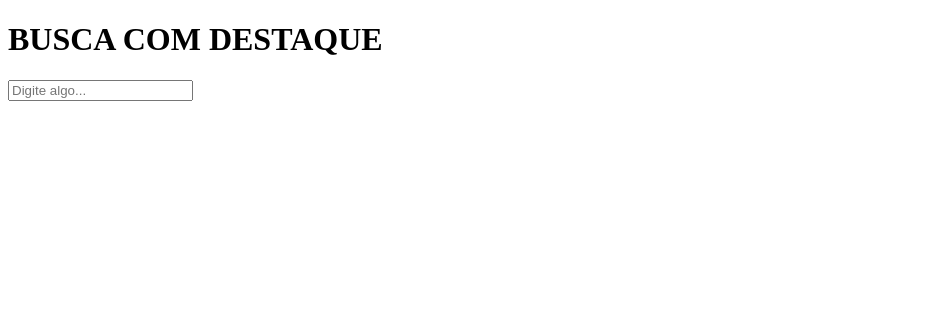
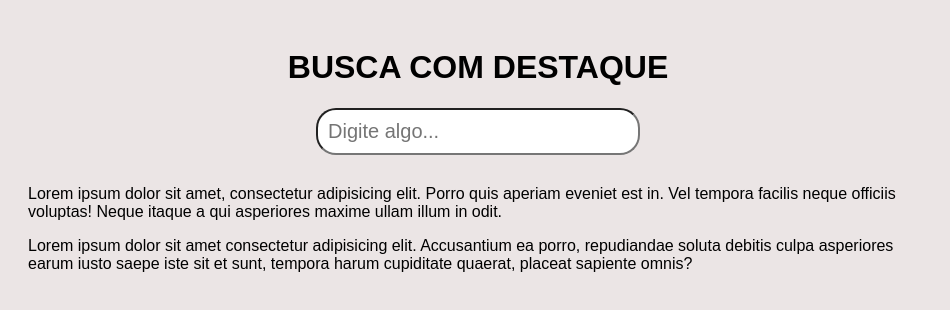
Before and after one commit to heloisa0404/busca, a plain HTML site: page index.html in a window 1280 px wide. Shown: the whole page, without its empty margins (0-950 px from the left). Drawn offline with Linux system fonts and the light colour scheme.

Commit message:
Add files via upload

```diff
--- a/index.html
+++ b/index.html
@@ -5,15 +5,23 @@
     <meta http-equiv="X-UA-Compatible" content="IE=edge">
     <meta name="viewport" content="width=device-width, initial-scale=1.0">
     <title>BUSCAR INFORMAÇÕES</title>
+    <link rel="stylesheet" href="style.css">
 </head>
 <body>
-    <DIv class="container">
-<div>
+    <div class="container">
+    <div class="search-box">
+
     <h1>BUSCA COM DESTAQUE</h1>
-    <input type="text" id="" placeholder="Digite algo...">
+    <input type="text" id="searchInput" placeholder="Digite algo...">
 </div>
-<div>
-</div>
-    </DIv>
+
+<div class="text-box" id="text-box">
+    <p>Lorem ipsum dolor sit amet, consectetur adipisicing elit. Porro quis aperiam eveniet est in. Vel tempora facilis neque officiis voluptas! Neque itaque a qui asperiores maxime ullam illum in odit.
+    </p>
+
+    <p>Lorem ipsum dolor sit amet consectetur adipisicing elit. Accusantium ea porro, repudiandae soluta debitis culpa asperiores earum iusto saepe iste sit et sunt, tempora harum cupiditate quaerat, placeat sapiente omnis?
+    </p>
+
+    </div>
 </body>
 </html>
--- a/style.css
+++ b/style.css
@@ -0,0 +1,24 @@
+body{
+    font-family: Arial, Helvetica, sans-serif;
+    background-color: rgb(235, 229, 229);
+    padding: 20px;
+}
+
+.container{
+    max-width: 900px;
+    margin: 0;
+}
+
+.search-box{
+    text-align: center;
+    margin-bottom: 30px;
+
+}
+
+#searchInput{
+    width: 300px;
+    padding: 10px;
+    font-size: 20px;
+    border-radius: 20px;
+
+}
```
